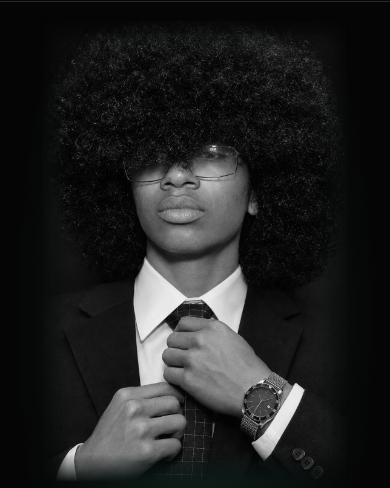
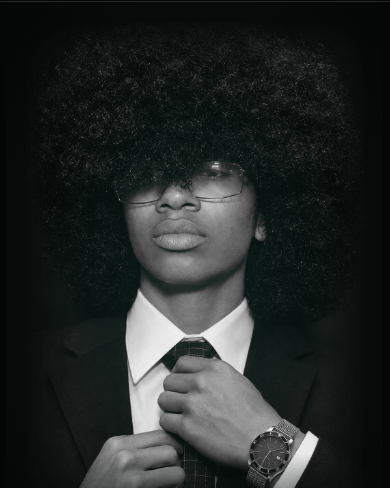
Before and after one commit to LcS-ds/portfolio, a website built with Vite: page site/index.html in a window 390 px wide. Shown: the part 59-547 px from the top of the page. Built offline with nearby package versions, Linux system fonts and the light colour scheme.

Commit message:
Amplia o retrato e suaviza a integração com o fundo

```diff
--- a/site/portfolio.css
+++ b/site/portfolio.css
@@ -71,15 +71,15 @@ nav a:is(:hover, :focus-visible) { color: var(--accent); background: var(--panel
   grid-template-columns: minmax(0, 1fr) minmax(0, 1fr);
   align-items: center;
   min-height: min(49rem, 86svh);
-  padding-block: clamp(1.5rem, 3vw, 3rem);
+  padding-block: clamp(.75rem, 2.3vw, 2rem);
 }
 .hero::before {
   position: absolute;
-  inset: 4% max(-2rem, calc(var(--gutter) * -.65)) 0;
+  inset: 0 max(-2rem, calc(var(--gutter) * -.65));
   z-index: -1;
   pointer-events: none;
   content: '';
-  background: radial-gradient(ellipse at 76% 45%, #21595166 0%, #0b282336 38%, transparent 73%);
+  background: radial-gradient(ellipse 57% 64% at 76% 46%, #153b337a, #10251f35 52%, transparent 100%);
 }
 .hero-text { padding-block: 2rem; }
 h1, h2, h3 { font-family: var(--display); font-weight: 710; line-height: .98; letter-spacing: -.058em; }
@@ -95,12 +95,13 @@ h1 em, .gym h2 em { font-family: var(--serif); font-weight: 400; letter-spacing:
 h1 em { font-size: 1.14em; color: #c7e6e3; padding-right: .08em; }
 .hero-text p { max-width: 32rem; margin-block: 1.7rem 1.45rem; font-size: clamp(1rem, 1.5vw, 1.13rem); }
 .portrait {
-  width: min(100%, min(42rem, 76svh) * 2 / 3);
+  width: min(100%, min(54rem, 93svh) * 2 / 3);
   height: auto;
   justify-self: center;
   object-fit: contain;
-  mask-image: linear-gradient(to right, transparent, black 9% 91%, transparent),
-              linear-gradient(to bottom, transparent, black 6% 94%, transparent);
+  mix-blend-mode: lighten;
+  mask-image: linear-gradient(to right, transparent, black 15% 87%, transparent),
+              linear-gradient(to bottom, transparent, black 9% 83%, transparent);
   mask-composite: intersect;
 }
 .action {
@@ -267,8 +268,8 @@ summary::marker { color: var(--accent); }
   .menu-ready .menu-toggle[aria-expanded="false"] + nav { display: none; }
   .hero, .split, .projects, .featured, .gym, .skiros-intro, .skiros-flow-grid { grid-template-columns: minmax(0, 1fr); }
   .hero { min-height: 0; padding-block: 1rem 2rem; }
-  .hero::before { background: radial-gradient(ellipse at 50% 37%, #21595166, transparent 68%); }
-  .portrait { grid-row: 1; width: min(100%, min(59svh, 29rem) * 2 / 3); }
+  .hero::before { background: radial-gradient(ellipse 82% 54% at 50% 33%, #153b337a, #10251f35 52%, transparent 100%); }
+  .portrait { grid-row: 1; width: min(100%, min(68svh, 34rem) * 2 / 3); }
   .hero-text { padding-block: 1.2rem .5rem; }
   h1 { font-size: clamp(3.9rem, 16vw, 7rem); }
   h1 > span, h1 > em { display: inline-block; }
```
